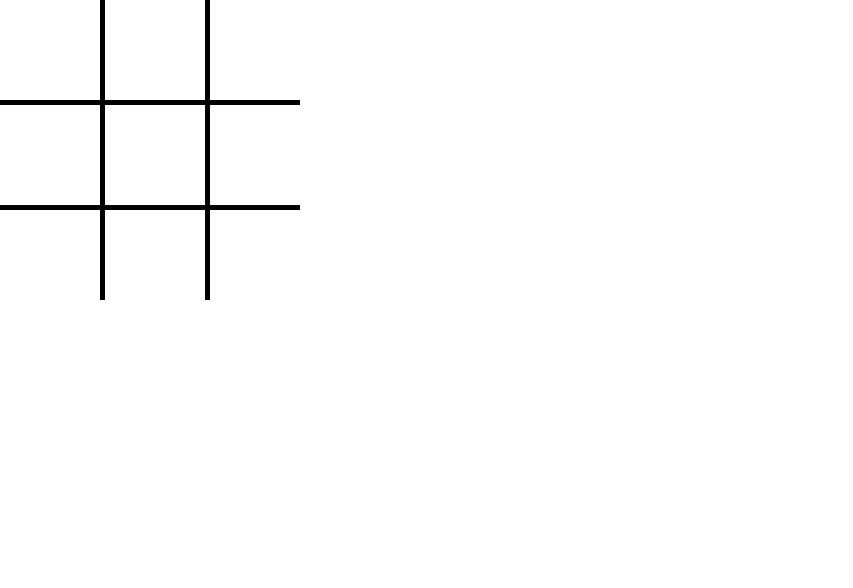
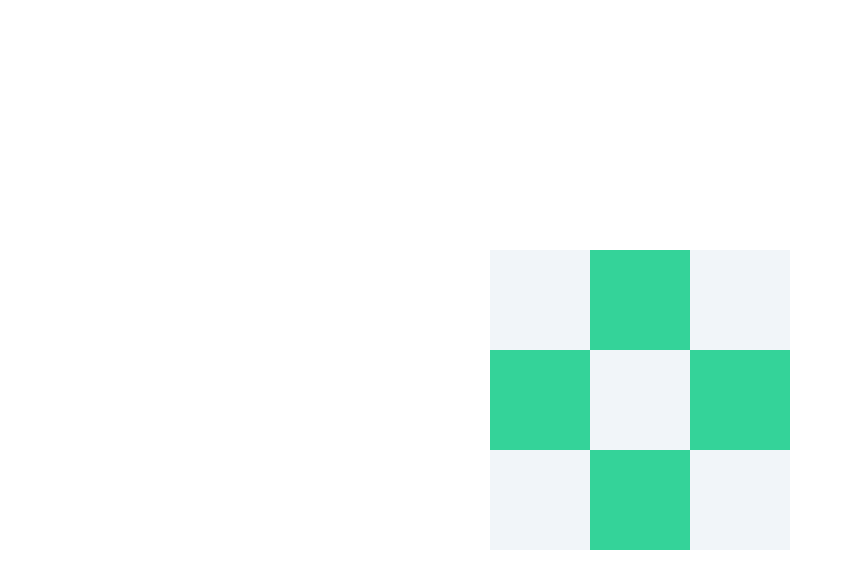
Before and after one commit to rip-the-slit/tic-tac-toe, a plain HTML site: page index.html in a window 1280 px wide. Shown: the whole page, without its empty margins (0-853 px from the left). Drawn offline with Linux system fonts and the light colour scheme.

Commit message:
Add color theme

```diff
--- a/style.css
+++ b/style.css
@@ -41,6 +41,14 @@
     overflow-wrap: break-word;
   }
 
+body {
+  --green: #34d399;
+  --slate: #f1f5f9;
+  display: grid;
+  place-content: center;
+  height: 100vh;
+}
+
 .board-container {
     width: 300px;
     height: 300px;
@@ -48,12 +56,17 @@
     grid-auto-flow: column;
     grid-template-columns: repeat(3, 100px);
     grid-template-rows: repeat(3, 100px);
-    gap: 5px;
     background: black;
 }
 
-.cell {
-    background: white;
+.cell,
+.cell[col="2"][row="2"] {
+    background: var(--slate);
+}
+
+.cell[col="2"],
+.cell[row="2"] {
+  background: var(--green);
 }
 
 .cell[value="x"]::after {
```
